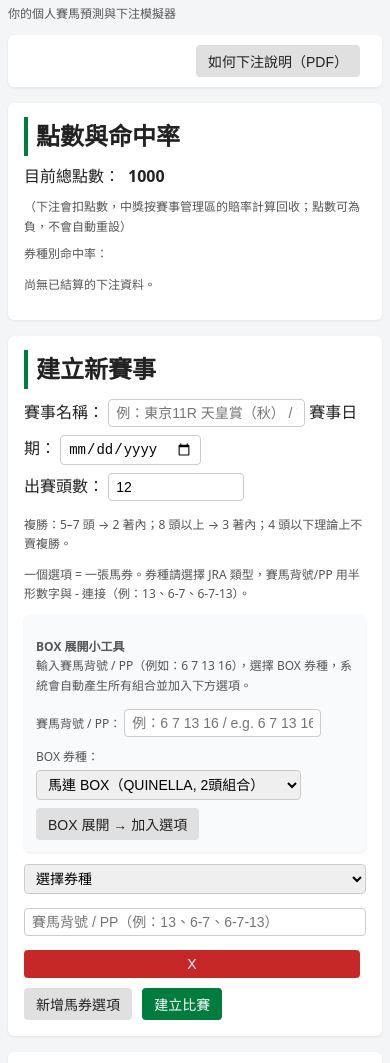
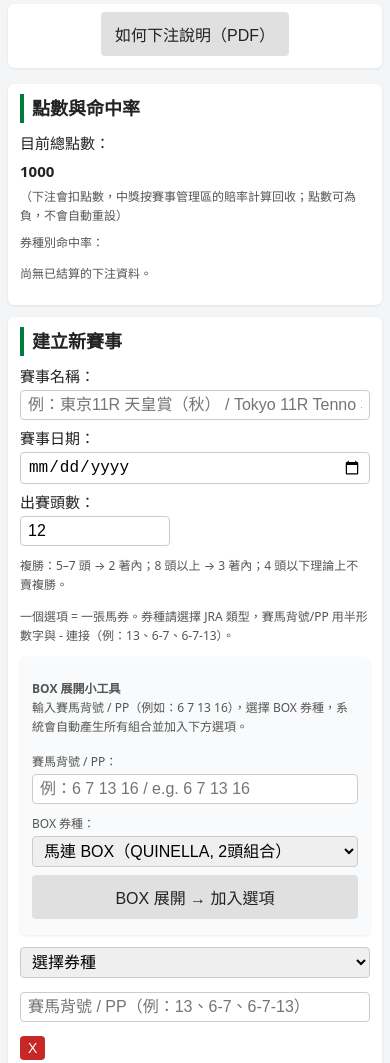
Before and after one commit to bext1998/bext1998.github.io, a plain HTML site: page umapyoi.html in a window 390 px wide. Shown: the part 87-1150 px from the top of the page. Drawn offline with Linux system fonts and the light colour scheme.

Commit message:
Update umapyoi.html

```diff
--- a/umapyoi.html
+++ b/umapyoi.html
@@ -3,6 +3,7 @@
 <head>
  <link rel="shortcut icon" type="image/x-icon" href="favicon.png?">
   <meta charset="UTF-8">
+  <meta name="viewport" content="width=device-width, initial-scale=1">
   <title>Chrono Genesis Betting Chronicle</title>
  <style>
   body {
@@ -32,6 +33,7 @@
     margin-bottom: 8px;
   }
   .section-title h2 { margin: 0; }
+
   input[type="text"], input[type="number"], input[type="date"], select, textarea {
     padding: 5px 7px;
     border-radius: 4px;
@@ -40,6 +42,7 @@
     margin: 2px 0 6px 0;
   }
   input[type="number"] { width: 120px; }
+
   button {
     padding: 6px 12px;
     border-radius: 4px;
@@ -51,6 +54,7 @@
   button.primary { background: #007c3e; color: #fff; }
   button.secondary { background: #e0e0e0; color: #222; }
   button.danger { background: #c62828; color: #fff; }
+
   .flex-row {
     display: flex;
     flex-wrap: wrap;
@@ -63,12 +67,14 @@
     gap: 6px;
     margin-bottom: 6px;
   }
+
   .lang-toggle {
     position: fixed;
     right: 12px;
     top: 12px;
     z-index: 10;
   }
+
   table {
     border-collapse: collapse;
     width: 100%;
@@ -83,6 +89,7 @@
   th {
     background: #f3f3f3;
   }
+
   .badge {
     display: inline-block;
     padding: 2px 6px;
@@ -93,11 +100,14 @@
   .badge.win { background: #c8e6c9; color: #1b5e20; }
   .badge.lose { background: #ffcdd2; color: #b71c1c; }
   .badge.pending { background: #fff9c4; color: #8d6e63; }
+
   .right { text-align: right; }
-    @media (max-width: 720px) {
-      body { padding: 8px; }
-      .option-row { flex-direction: column; }
+
+  /* 表格外層容器：手機版用來橫向捲動 */
+  .table-scroll {
+    width: 100%;
   }
+
   .navbar {
     background: #ffffff;
     border-radius: 6px;
@@ -108,6 +118,93 @@
     justify-content: flex-end;
   }
   .navbar a { text-decoration: none; }
+
+  /* ===== 手機版：螢幕寬度 ≤ 720px ===== */
+  @media (max-width: 720px) {
+    body {
+      padding: 8px;
+      max-width: 100%;
+      font-size: 15px;
+    }
+
+    h1 {
+      font-size: 22px;
+      line-height: 1.3;
+    }
+    h2 { font-size: 18px; }
+    h3 { font-size: 16px; }
+
+    .card {
+      padding: 10px 12px;
+      margin-bottom: 12px;
+    }
+
+    .flex-row {
+      flex-direction: column;
+      align-items: flex-start;
+      gap: 4px;
+    }
+
+    .option-row {
+      flex-direction: column;
+      align-items: stretch;
+    }
+
+    input[type="text"],
+    input[type="number"],
+    input[type="date"],
+    select,
+    textarea {
+      width: 100%;
+      max-width: 100%;
+      font-size: 16px;
+      box-sizing: border-box;
+    }
+
+    input[type="number"] {
+      width: 100%; /* 下注點數、頭數等在手機上都容易點到 */
+    }
+
+    button.primary,
+    button.secondary {
+      width: 100%;
+      margin-right: 0;
+      margin-bottom: 6px;
+      font-size: 16px;
+      padding: 10px 14px;
+    }
+
+    /* 券種行裡的小 X 按鈕維持小顆，不要滿版 */
+    .option-row button.danger {
+      width: auto;
+      padding: 4px 8px;
+      font-size: 14px;
+      align-self: flex-start;
+    }
+
+    .navbar {
+      justify-content: center;
+      padding: 6px 8px;
+    }
+
+    .lang-toggle {
+      top: 8px;
+      right: 8px;
+    }
+
+    table {
+      font-size: 12px;
+    }
+
+    .table-scroll {
+      overflow-x: auto;
+      -webkit-overflow-scrolling: touch;
+    }
+
+    .table-scroll table {
+      min-width: 640px; /* 表格太擠改成用橫向捲動，而不是把字縮到看不清楚 */
+    }
+  }
 </style>
 </head>
 <body>
@@ -838,6 +935,10 @@ function renderHitStats() {
     `;
     tbody.appendChild(tr);
   });
+
+  const wrapper = document.createElement("div");
+  wrapper.className = "table-scroll";
+  wrapper.appendChild(table);
   container.appendChild(table);
 }
 
@@ -861,9 +962,6 @@ function renderRaceManagement() {
       : race.runners >= 5 ? t("placeRule2")
       : t("placeRule1");
 
-    const dateLabel = t("labelDate");
-    const dateText = race.date || t("dateNotSet");
-
 let html = `<h3>${race.name}</h3>
       <p class="small">${dateLabel}：${dateText}</p>
       <div class="flex-row">
@@ -882,6 +980,7 @@ function renderRaceManagement() {
         <span class="small">${t("labelPlaceRule")}：${placeRuleText}</span>
       </div>
       <div class="small" style="margin-top:4px;">${t("labelOptions")}：</div>
+      <div class="table-scroll">
         <table>
           <thead>
             <tr>
@@ -905,6 +1004,11 @@ function renderRaceManagement() {
         </tr>
       `;
     });
+    html += `
+          </tbody>
+        </table>
+      </div>
+    `;
     html += `</tbody></table>`;
     if (race.finishOrder && race.finishOrder.length > 0) {
       html += `<p class="small">已紀錄賽果：${race.finishOrder.join(" - ")}</p>`;
@@ -1096,4 +1200,5 @@ document.getElementById("langToggle").onclick = () => {
 </script>
 
 </body>
+
 </html>
```
Lines whose indentation alone changed are shown as unchanged.
